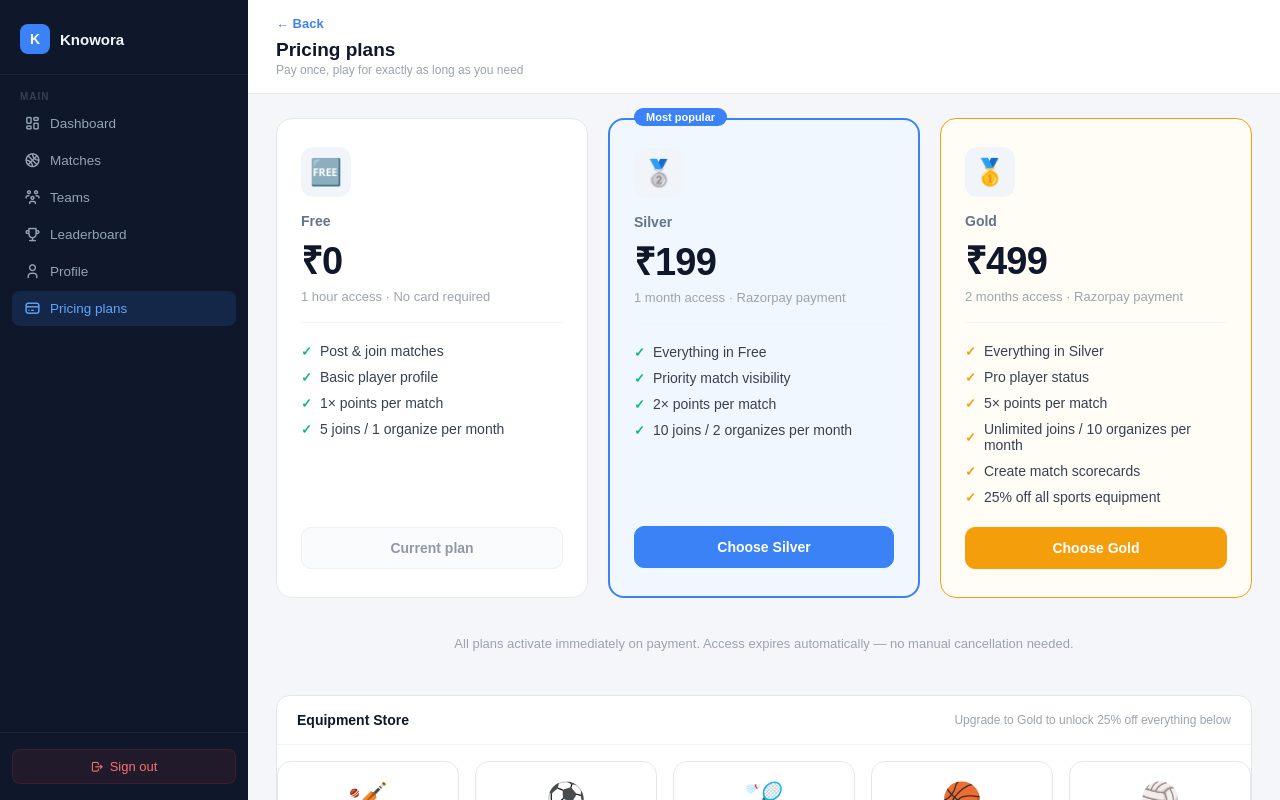
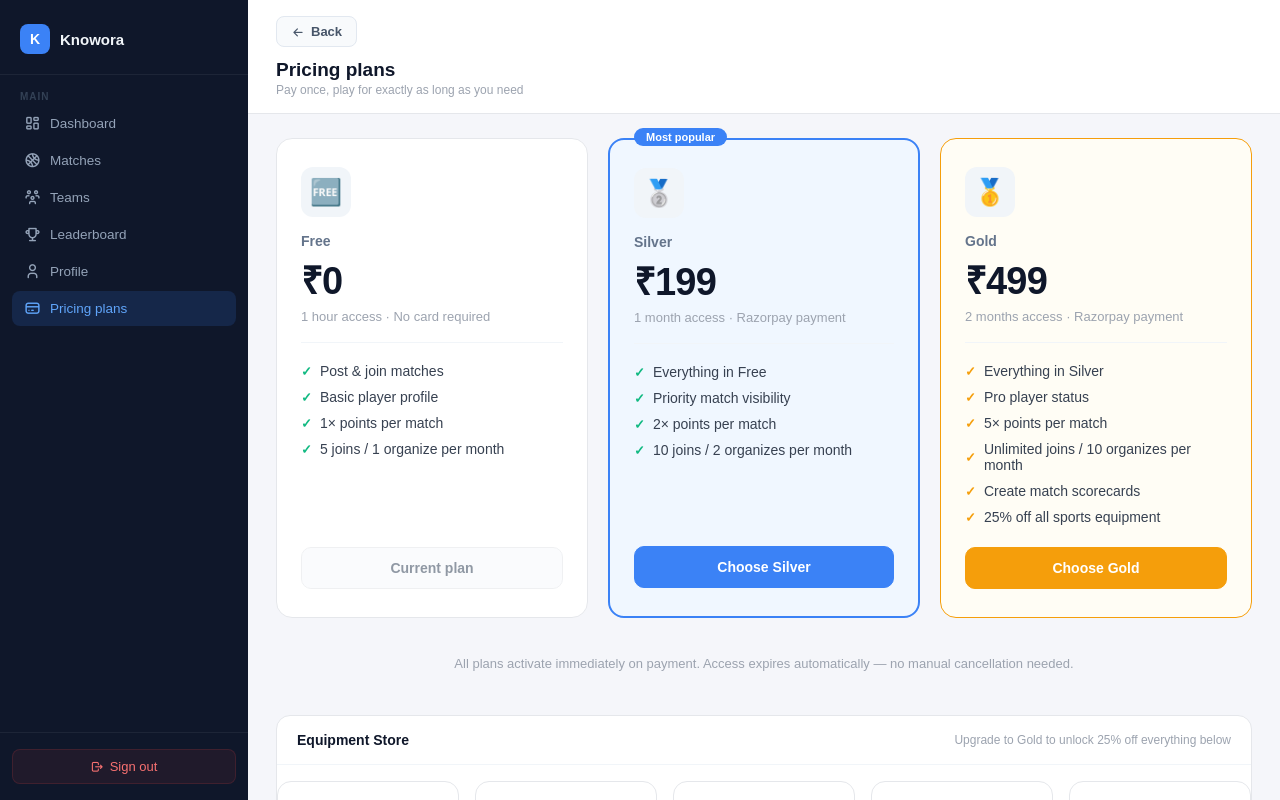
Before and after one commit to Aakash-Rajput22/mini-project, a React (Create React App) app: page /pricing in a window 1280 px wide. Shown: the top 800 px of the page. Built offline with nearby package versions, Linux system fonts and the light colour scheme; no server answers.

Commit message:
Redesign back button as a professional pill button with icon, consistent across all pages

```diff
--- a/src/pages/Admin.js
+++ b/src/pages/Admin.js
@@ -174,7 +174,9 @@ function Admin() {
       <div className="db-main">
         <header className="db-topbar">
           <div>
-            <button className="db-back-btn" onClick={() => navigate(-1)}>← Back</button>
+            <button className="db-back-btn" onClick={() => navigate(-1)}>
+              <i className="ti ti-arrow-left" aria-hidden="true"></i> Back
+            </button>
             <h1 className="db-page-title">Admin panel</h1>
             <p className="db-page-sub">{filteredUsers.length} user{filteredUsers.length !== 1 ? "s" : ""} found</p>
           </div>
--- a/src/pages/MatchDetail.js
+++ b/src/pages/MatchDetail.js
@@ -760,7 +760,7 @@ function MatchDetail() {
   return (
     <div className="match-detail-page">
       <button className="back-btn" onClick={() => navigate("/matches")}>
-        &larr; Back to Matches
+        <i className="ti ti-arrow-left" aria-hidden="true"></i> Back to Matches
       </button>
 
       <div className="match-full">
--- a/src/pages/Matches.js
+++ b/src/pages/Matches.js
@@ -348,7 +348,9 @@ function Matches() {
 
   return (
     <div className="matches-page">
-      <button className="back-btn" onClick={() => navigate(-1)}>&larr; Back</button>
+      <button className="back-btn" onClick={() => navigate(-1)}>
+        <i className="ti ti-arrow-left" aria-hidden="true"></i> Back
+      </button>
       <div className="matches-header">
         <h1>Knowora Matches</h1>
         <button className="create-btn" onClick={openCreateForm}>
--- a/src/pages/PlayerProfile.js
+++ b/src/pages/PlayerProfile.js
@@ -55,7 +55,9 @@ function PlayerProfile() {
 
   return (
     <div className="matches-page">
-      <button className="back-btn" onClick={() => navigate(-1)}>&larr; Back</button>
+      <button className="back-btn" onClick={() => navigate(-1)}>
+        <i className="ti ti-arrow-left" aria-hidden="true"></i> Back
+      </button>
 
       <div className="pf-grid">
         <div className="pf-photo-card">
--- a/src/pages/Pricing.js
+++ b/src/pages/Pricing.js
@@ -214,7 +214,9 @@ function Pricing() {
       <div className="db-main">
         <header className="db-topbar">
           <div>
-            <button className="db-back-btn" onClick={() => navigate(-1)}>← Back</button>
+            <button className="db-back-btn" onClick={() => navigate(-1)}>
+              <i className="ti ti-arrow-left" aria-hidden="true"></i> Back
+            </button>
             <h1 className="db-page-title">Pricing plans</h1>
             <p className="db-page-sub">Pay once, play for exactly as long as you need</p>
           </div>
--- a/src/pages/Profile.js
+++ b/src/pages/Profile.js
@@ -377,7 +377,9 @@ function Profile() {
       <div className="db-main">
         <header className="db-topbar">
           <div>
-            <button className="db-back-btn" onClick={() => navigate(-1)}>← Back</button>
+            <button className="db-back-btn" onClick={() => navigate(-1)}>
+              <i className="ti ti-arrow-left" aria-hidden="true"></i> Back
+            </button>
             <h1 className="db-page-title">Profile</h1>
             <p className="db-page-sub">Manage your personal information</p>
           </div>
--- a/src/pages/TeamDetail.js
+++ b/src/pages/TeamDetail.js
@@ -56,10 +56,10 @@ function TeamDetail() {
   const handleLeaveTeam = async () => {
     if (!currentUid || !team) return;
     if (currentUid === team.createdBy) {
-      setError("Captain cannot leave the team.");
+      setError("Captain team nahi chhod sakta. Disband karo ya baad mein kisi aur ko captain banane ka option add karo.");
       return;
     }
-    if (!window.confirm("You sure you want to leave this team?")) return;
+    if (!window.confirm("Kya aap sach mein is team ko chhodna chahte ho?")) return;
 
     setBusy(true);
     setError("");
@@ -70,14 +70,14 @@ function TeamDetail() {
       navigate("/teams");
     } catch (err) {
       console.error("Error leaving team:", err);
-      setError("Team leaving failed. Try again.");
+      setError("Team chhodna fail ho gaya. Dobara try karo.");
     }
     setBusy(false);
   };
 
   const handleDisbandTeam = async () => {
     if (!currentUid || !team || currentUid !== team.createdBy) return;
-    if (!window.confirm("This team will be permanently deleted. Confirm?")) return;
+    if (!window.confirm("Ye team hamesha ke liye delete ho jayegi. Confirm karo?")) return;
 
     setBusy(true);
     setError("");
@@ -86,7 +86,7 @@ function TeamDetail() {
       navigate("/teams");
     } catch (err) {
       console.error("Error disbanding team:", err);
-      setError("Disbanding team failed. Try again.");
+      setError("Disband fail ho gaya. Dobara try karo.");
     }
     setBusy(false);
   };
@@ -96,7 +96,7 @@ function TeamDetail() {
   if (!team) {
     return (
       <div className="empty-text">
-        Team not found.
+        Ye team nahi mili.{" "}
         <button className="link-btn" onClick={() => navigate("/teams")}>Go back</button>
       </div>
     );
@@ -107,7 +107,7 @@ function TeamDetail() {
   return (
     <div className="match-detail-page">
       <button className="back-btn" onClick={() => navigate("/teams")}>
-        &larr; Back to Teams
+        <i className="ti ti-arrow-left" aria-hidden="true"></i> Back to Teams
       </button>
 
       <div className="match-full">
--- a/src/pages/Teams.js
+++ b/src/pages/Teams.js
@@ -182,7 +182,9 @@ function Teams() {
 
   return (
     <div className="matches-page">
-      <button className="back-btn" onClick={() => navigate(-1)}>&larr; Back</button>
+      <button className="back-btn" onClick={() => navigate(-1)}>
+        <i className="ti ti-arrow-left" aria-hidden="true"></i> Back
+      </button>
       <div className="matches-header">
         <h1>My Teams</h1>
         <button className="create-btn" onClick={openCreateForm}>
--- a/src/styles/dashboard.css
+++ b/src/styles/dashboard.css
@@ -123,17 +123,27 @@ body {
 .db-page-title { font-size: 19px; font-weight: 700; color: #0f172a; }
 
 .db-back-btn {
-  background: none;
-  border: none;
-  color: #3b82f6;
+  display: inline-flex;
+  align-items: center;
+  gap: 6px;
+  background: #f8fafc;
+  border: 1px solid #e2e8f0;
+  color: #475569;
   font-size: 13px;
   font-weight: 600;
+  padding: 7px 14px;
+  border-radius: 8px;
   cursor: pointer;
-  padding: 0;
-  margin-bottom: 8px;
-  display: block;
+  margin-bottom: 12px;
+  transition: background 0.15s, border-color 0.15s, transform 0.15s;
 }
-.db-back-btn:hover { color: #2563eb; text-decoration: underline; }
+.db-back-btn i { font-size: 14px; transition: transform 0.15s; }
+.db-back-btn:hover {
+  background: #f1f5f9;
+  border-color: #cbd5e1;
+  color: #1e293b;
+}
+.db-back-btn:hover i { transform: translateX(-2px); }
 .db-page-sub   { font-size: 12px; color: #9ca3af; margin-top: 2px; }
 .db-topbar-right { display: flex; align-items: center; gap: 12px; }
 
--- a/src/styles/matches.css
+++ b/src/styles/matches.css
@@ -1,3 +1,5 @@
+@import url('https://cdn.jsdelivr.net/npm/@tabler/icons-webfont@latest/dist/tabler-icons.min.css');
+
 .matches-page,
 .match-detail-page {
   max-width: 900px;
@@ -231,14 +233,27 @@
 
 /* ══ MATCH DETAIL PAGE ══ */
 .back-btn {
-  background: none;
-  border: none;
-  color: #3b82f6;
+  display: inline-flex;
+  align-items: center;
+  gap: 6px;
+  background: #f8fafc;
+  border: 1px solid #e5e7eb;
+  color: #475569;
   font-weight: 600;
   cursor: pointer;
   margin-bottom: 18px;
-  font-size: 14px;
+  font-size: 13px;
+  padding: 7px 14px;
+  border-radius: 8px;
+  transition: background 0.15s, border-color 0.15s, color 0.15s;
 }
+.back-btn i { font-size: 14px; transition: transform 0.15s; }
+.back-btn:hover {
+  background: #f1f5f9;
+  border-color: #cbd5e1;
+  color: #1e293b;
+}
+.back-btn:hover i { transform: translateX(-2px); }
 
 .match-full {
   background: #fff;
```
